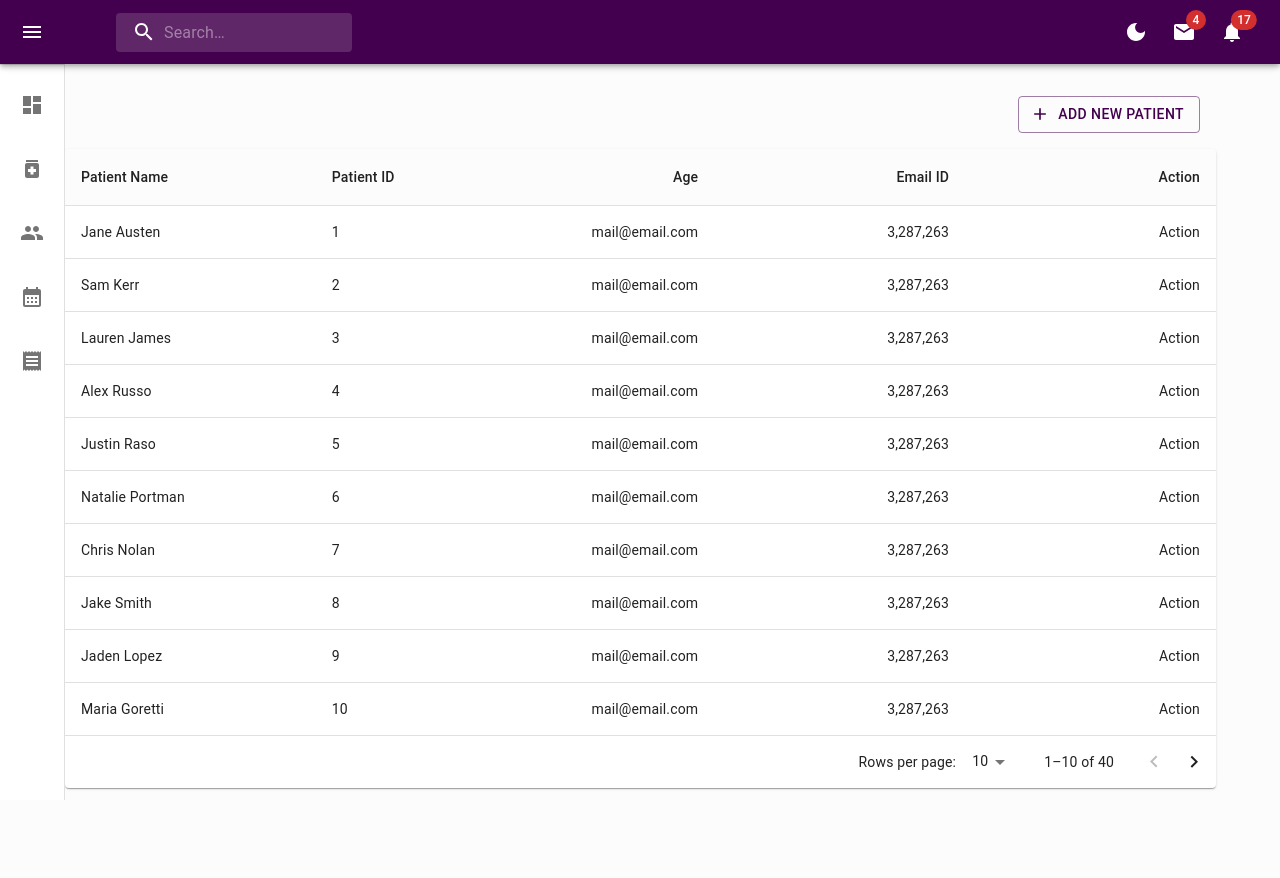
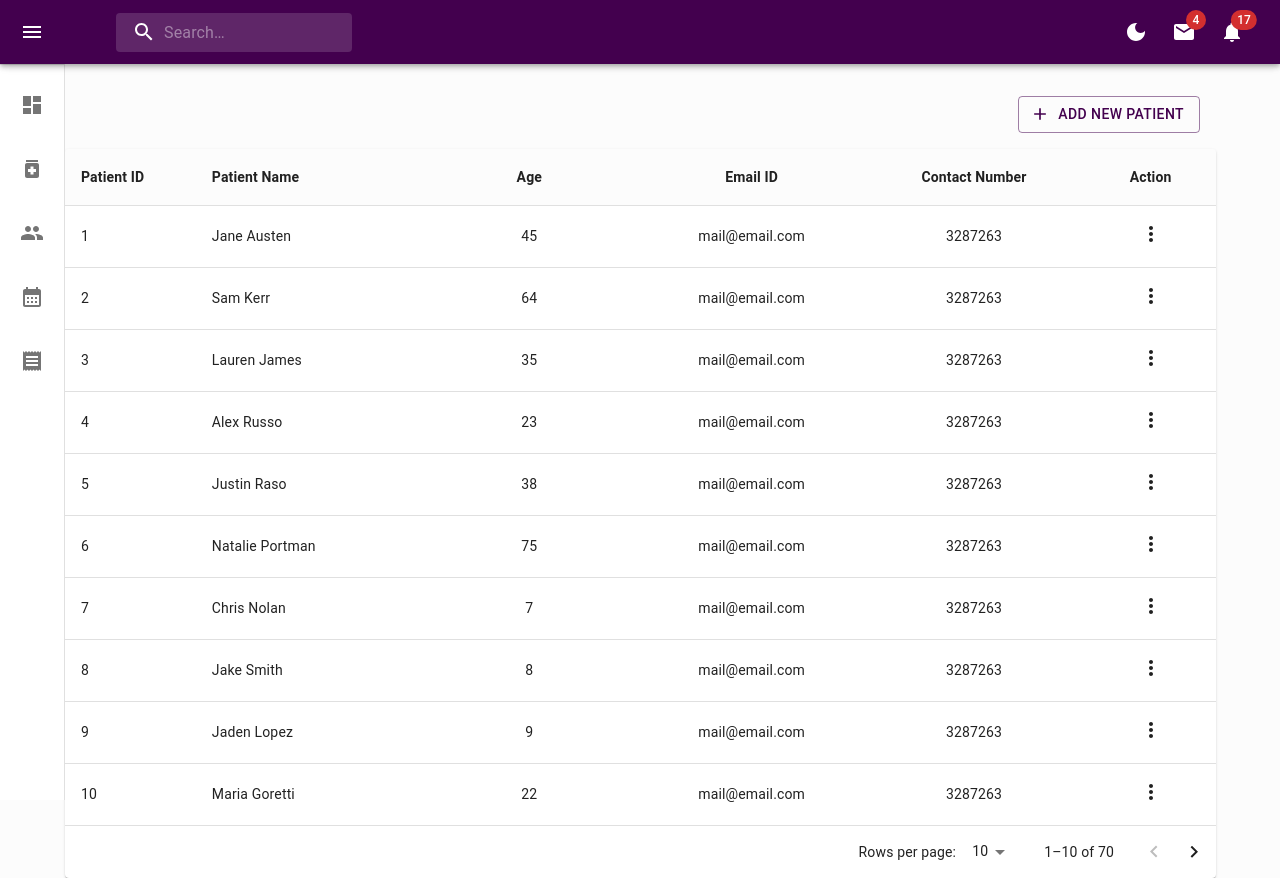
Before and after one commit to PreethaPinto/dental-management-react-typescript, a React (Create React App) app: page /patients in a window 1280 px wide. Before the commit the page ends 800 px from the top, so only its background shows below. Built offline with nearby package versions, Linux system fonts and the light colour scheme; the HTML template or start-up script is replaced by a standard one.

Commit message:
Edit patient table and add action column

```diff
--- a/src/pages/Patients.tsx
+++ b/src/pages/Patients.tsx
@@ -1,4 +1,5 @@
-import * as React from 'react';
+import { useState } from 'react';
+import ModalWindow from '../components/ModalWindow';
 import Paper from '@mui/material/Paper';
 import Table from '@mui/material/Table';
 import TableBody from '@mui/material/TableBody';
@@ -7,105 +8,145 @@ import TableContainer from '@mui/material/TableContainer';
 import TableHead from '@mui/material/TableHead';
 import TablePagination from '@mui/material/TablePagination';
 import TableRow from '@mui/material/TableRow';
+import { Button } from '@mui/material';
+import { Add, MoreVert } from '@mui/icons-material';
 
 interface Column {
-  id: 'patientName' | 'patientId' | 'emailId' | 'contactNumber' | 'action';
+  id: 'patientName' | 'patientId' | 'age' | 'contactNumber' | 'emailId';
   label: string;
   minWidth?: number;
-  align?: 'right';
+  align?: 'center';
+  fontWeight?: 'bold';
+  textAlign?: 'center';
   format?: (value: number) => string;
 }
 
 const columns: readonly Column[] = [
-  { id: 'patientName', label: 'Patient Name', minWidth: 170 },
-  { id: 'patientId', label: 'Patient ID', minWidth: 100 },
+  { id: 'patientId', label: 'Patient ID', minWidth: 100, fontWeight: 'bold' },
+
+  {
+    id: 'patientName',
+    label: 'Patient Name',
+    minWidth: 170,
+    fontWeight: 'bold',
+  },
+  {
+    id: 'age',
+    label: 'Age',
+    minWidth: 170,
+    align: 'center',
+    fontWeight: 'bold',
+  },
   {
     id: 'emailId',
-    label: 'Age',
+    label: 'Email ID',
     minWidth: 170,
-    align: 'right',
-    format: (value: number) => value.toLocaleString('en-US'),
+    align: 'center',
+    fontWeight: 'bold',
   },
   {
     id: 'contactNumber',
-    label: 'Email ID',
+    label: 'Contact Number',
     minWidth: 170,
-    align: 'right',
-    format: (value: number) => value.toLocaleString('en-US'),
-  },
-  {
-    id: 'action',
-    label: 'Action',
-    minWidth: 170,
-    align: 'right',
-    format: (value: number) => value.toFixed(2),
+    align: 'center',
+    fontWeight: 'bold',
   },
 ];
 
 interface Data {
   patientName: string;
   patientId: number;
+  age: number;
   emailId: string;
   contactNumber: number;
-  action: string;
 }
 
 function createData(
+  patientId: number,
   patientName: string,
-  patientId: number,
+  age: number,
   emailId: string,
-  contactNumber: number,
-  action: string
+  contactNumber: number
 ): Data {
-  return { patientName, patientId, emailId, contactNumber, action };
+  return { patientName, patientId, age, emailId, contactNumber };
 }
 
 const rows = [
-  createData('Jane Austen', 1, 'mail@email.com', 3287263, 'Action'),
-  createData('Sam Kerr', 2, 'mail@email.com', 3287263, 'Action'),
-  createData('Lauren James', 3, 'mail@email.com', 3287263, 'Action'),
-  createData('Alex Russo', 4, 'mail@email.com', 3287263, 'Action'),
-  createData('Justin Raso', 5, 'mail@email.com', 3287263, 'Action'),
-  createData('Natalie Portman', 6, 'mail@email.com', 3287263, 'Action'),
-  createData('Chris Nolan', 7, 'mail@email.com', 3287263, 'Action'),
-  createData('Jake Smith', 8, 'mail@email.com', 3287263, 'Action'),
-  createData('Jaden Lopez', 9, 'mail@email.com', 3287263, 'Action'),
-  createData('Maria Goretti', 10, 'mail@email.com', 3287263, 'Action'),
-  createData('Jane Austen', 1, 'mail@email.com', 3287263, 'Action'),
-  createData('Sam Kerr', 2, 'mail@email.com', 3287263, 'Action'),
-  createData('Lauren James', 3, 'mail@email.com', 3287263, 'Action'),
-  createData('Alex Russo', 4, 'mail@email.com', 3287263, 'Action'),
-  createData('Justin Raso', 5, 'mail@email.com', 3287263, 'Action'),
-  createData('Natalie Portman', 6, 'mail@email.com', 3287263, 'Action'),
-  createData('Chris Nolan', 7, 'mail@email.com', 3287263, 'Action'),
-  createData('Jake Smith', 8, 'mail@email.com', 3287263, 'Action'),
-  createData('Jaden Lopez', 9, 'mail@email.com', 3287263, 'Action'),
-  createData('Maria Goretti', 10, 'mail@email.com', 3287263, 'Action'),
-  createData('Jane Austen', 1, 'mail@email.com', 3287263, 'Action'),
-  createData('Sam Kerr', 2, 'mail@email.com', 3287263, 'Action'),
-  createData('Lauren James', 3, 'mail@email.com', 3287263, 'Action'),
-  createData('Alex Russo', 4, 'mail@email.com', 3287263, 'Action'),
-  createData('Justin Raso', 5, 'mail@email.com', 3287263, 'Action'),
-  createData('Natalie Portman', 6, 'mail@email.com', 3287263, 'Action'),
-  createData('Chris Nolan', 7, 'mail@email.com', 3287263, 'Action'),
-  createData('Jake Smith', 8, 'mail@email.com', 3287263, 'Action'),
-  createData('Jaden Lopez', 9, 'mail@email.com', 3287263, 'Action'),
-  createData('Maria Goretti', 10, 'mail@email.com', 3287263, 'Action'),
-  createData('Jane Austen', 1, 'mail@email.com', 3287263, 'Action'),
-  createData('Sam Kerr', 2, 'mail@email.com', 3287263, 'Action'),
-  createData('Lauren James', 3, 'mail@email.com', 3287263, 'Action'),
-  createData('Alex Russo', 4, 'mail@email.com', 3287263, 'Action'),
-  createData('Justin Raso', 5, 'mail@email.com', 3287263, 'Action'),
-  createData('Natalie Portman', 6, 'mail@email.com', 3287263, 'Action'),
-  createData('Chris Nolan', 7, 'mail@email.com', 3287263, 'Action'),
-  createData('Jake Smith', 8, 'mail@email.com', 3287263, 'Action'),
-  createData('Jaden Lopez', 9, 'mail@email.com', 3287263, 'Action'),
-  createData('Maria Goretti', 10, 'mail@email.com', 3287263, 'Action'),
+  createData(1, 'Jane Austen', 45, 'mail@email.com', 3287263),
+  createData(2, 'Sam Kerr', 64, 'mail@email.com', 3287263),
+  createData(3, 'Lauren James', 35, 'mail@email.com', 3287263),
+  createData(4, 'Alex Russo', 23, 'mail@email.com', 3287263),
+  createData(5, 'Justin Raso', 38, 'mail@email.com', 3287263),
+  createData(6, 'Natalie Portman', 75, 'mail@email.com', 3287263),
+  createData(7, 'Chris Nolan', 7, 'mail@email.com', 3287263),
+  createData(8, 'Jake Smith', 8, 'mail@email.com', 3287263),
+  createData(9, 'Jaden Lopez', 9, 'mail@email.com', 3287263),
+  createData(10, 'Maria Goretti', 22, 'mail@email.com', 3287263),
+  createData(1, 'Jane Austen', 45, 'mail@email.com', 3287263),
+  createData(2, 'Sam Kerr', 64, 'mail@email.com', 3287263),
+  createData(3, 'Lauren James', 35, 'mail@email.com', 3287263),
+  createData(4, 'Alex Russo', 23, 'mail@email.com', 3287263),
+  createData(5, 'Justin Raso', 38, 'mail@email.com', 3287263),
+  createData(6, 'Natalie Portman', 75, 'mail@email.com', 3287263),
+  createData(7, 'Chris Nolan', 7, 'mail@email.com', 3287263),
+  createData(8, 'Jake Smith', 8, 'mail@email.com', 3287263),
+  createData(9, 'Jaden Lopez', 9, 'mail@email.com', 3287263),
+  createData(10, 'Maria Goretti', 22, 'mail@email.com', 3287263),
+  createData(1, 'Jane Austen', 45, 'mail@email.com', 3287263),
+  createData(2, 'Sam Kerr', 64, 'mail@email.com', 3287263),
+  createData(3, 'Lauren James', 35, 'mail@email.com', 3287263),
+  createData(4, 'Alex Russo', 23, 'mail@email.com', 3287263),
+  createData(5, 'Justin Raso', 38, 'mail@email.com', 3287263),
+  createData(6, 'Natalie Portman', 75, 'mail@email.com', 3287263),
+  createData(7, 'Chris Nolan', 7, 'mail@email.com', 3287263),
+  createData(8, 'Jake Smith', 8, 'mail@email.com', 3287263),
+  createData(9, 'Jaden Lopez', 9, 'mail@email.com', 3287263),
+  createData(10, 'Maria Goretti', 22, 'mail@email.com', 3287263),
+  createData(1, 'Jane Austen', 45, 'mail@email.com', 3287263),
+  createData(2, 'Sam Kerr', 64, 'mail@email.com', 3287263),
+  createData(3, 'Lauren James', 35, 'mail@email.com', 3287263),
+  createData(4, 'Alex Russo', 23, 'mail@email.com', 3287263),
+  createData(5, 'Justin Raso', 38, 'mail@email.com', 3287263),
+  createData(6, 'Natalie Portman', 75, 'mail@email.com', 3287263),
+  createData(7, 'Chris Nolan', 7, 'mail@email.com', 3287263),
+  createData(8, 'Jake Smith', 8, 'mail@email.com', 3287263),
+  createData(9, 'Jaden Lopez', 9, 'mail@email.com', 3287263),
+  createData(10, 'Maria Goretti', 22, 'mail@email.com', 3287263),
+  createData(1, 'Jane Austen', 45, 'mail@email.com', 3287263),
+  createData(2, 'Sam Kerr', 64, 'mail@email.com', 3287263),
+  createData(3, 'Lauren James', 35, 'mail@email.com', 3287263),
+  createData(4, 'Alex Russo', 23, 'mail@email.com', 3287263),
+  createData(5, 'Justin Raso', 38, 'mail@email.com', 3287263),
+  createData(6, 'Natalie Portman', 75, 'mail@email.com', 3287263),
+  createData(7, 'Chris Nolan', 7, 'mail@email.com', 3287263),
+  createData(8, 'Jake Smith', 8, 'mail@email.com', 3287263),
+  createData(9, 'Jaden Lopez', 9, 'mail@email.com', 3287263),
+  createData(10, 'Maria Goretti', 22, 'mail@email.com', 3287263),
+  createData(1, 'Jane Austen', 45, 'mail@email.com', 3287263),
+  createData(2, 'Sam Kerr', 64, 'mail@email.com', 3287263),
+  createData(3, 'Lauren James', 35, 'mail@email.com', 3287263),
+  createData(4, 'Alex Russo', 23, 'mail@email.com', 3287263),
+  createData(5, 'Justin Raso', 38, 'mail@email.com', 3287263),
+  createData(6, 'Natalie Portman', 75, 'mail@email.com', 3287263),
+  createData(7, 'Chris Nolan', 7, 'mail@email.com', 3287263),
+  createData(8, 'Jake Smith', 8, 'mail@email.com', 3287263),
+  createData(9, 'Jaden Lopez', 9, 'mail@email.com', 3287263),
+  createData(10, 'Maria Goretti', 22, 'mail@email.com', 3287263),
+  createData(1, 'Jane Austen', 45, 'mail@email.com', 3287263),
+  createData(2, 'Sam Kerr', 64, 'mail@email.com', 3287263),
+  createData(3, 'Lauren James', 35, 'mail@email.com', 3287263),
+  createData(4, 'Alex Russo', 23, 'mail@email.com', 3287263),
+  createData(5, 'Justin Raso', 38, 'mail@email.com', 3287263),
+  createData(6, 'Natalie Portman', 75, 'mail@email.com', 3287263),
+  createData(7, 'Chris Nolan', 7, 'mail@email.com', 3287263),
+  createData(8, 'Jake Smith', 8, 'mail@email.com', 3287263),
+  createData(9, 'Jaden Lopez', 9, 'mail@email.com', 3287263),
+  createData(10, 'Maria Goretti', 22, 'mail@email.com', 3287263),
 ];
 
 export default function StickyHeadTable() {
-  const [page, setPage] = React.useState(0);
-  const [rowsPerPage, setRowsPerPage] = React.useState(10);
+  const [page, setPage] = useState(0);
+  const [rowsPerPage, setRowsPerPage] = useState(10);
 
   const handleChangePage = (event: unknown, newPage: number) => {
     setPage(newPage);
@@ -119,20 +160,34 @@ export default function StickyHeadTable() {
   };
 
   return (
+    <>
       <Paper sx={{ width: '100%', overflow: 'hidden' }}>
         <TableContainer sx={{ maxHeight: 900 }}>
           <Table stickyHeader aria-label='sticky table'>
             <TableHead>
-            <TableRow>
+              <TableRow sx={{ fontWeight: 'bolder' }}>
                 {columns.map((column) => (
                   <TableCell
                     key={column.id}
                     align={column.align}
-                  style={{ minWidth: column.minWidth }}
+                    style={{
+                      minWidth: column.minWidth,
+                      fontWeight: column.fontWeight,
+                      textAlign: column.textAlign,
+                    }}
                   >
                     {column.label}
                   </TableCell>
                 ))}
+                <TableCell
+                  sx={{
+                    minWidth: 100,
+                    textAlign: 'center',
+                    fontWeight: 'bold',
+                  }}
+                >
+                  Action
+                </TableCell>
               </TableRow>
             </TableHead>
             <TableBody>
@@ -149,13 +204,18 @@ export default function StickyHeadTable() {
                       {columns.map((column) => {
                         const value = row[column.id];
                         return (
-                        <TableCell key={column.id} align={column.align}>
-                          {column.format && typeof value === 'number'
-                            ? column.format(value)
-                            : value}
+                          <TableCell
+                            key={column.id}
+                            align={column.align}
+                            sx={{ textAlign: column.textAlign }}
+                          >
+                            {value}
                           </TableCell>
                         );
                       })}
+                      <TableCell align='center'>
+                        <MoreVert sx={{ cursor: 'pointer' }} />
+                      </TableCell>
                     </TableRow>
                   );
                 })}
@@ -172,5 +232,6 @@ export default function StickyHeadTable() {
           onRowsPerPageChange={handleChangeRowsPerPage}
         />
       </Paper>
+    </>
   );
 }
```
Lines whose indentation alone changed are shown as unchanged.
